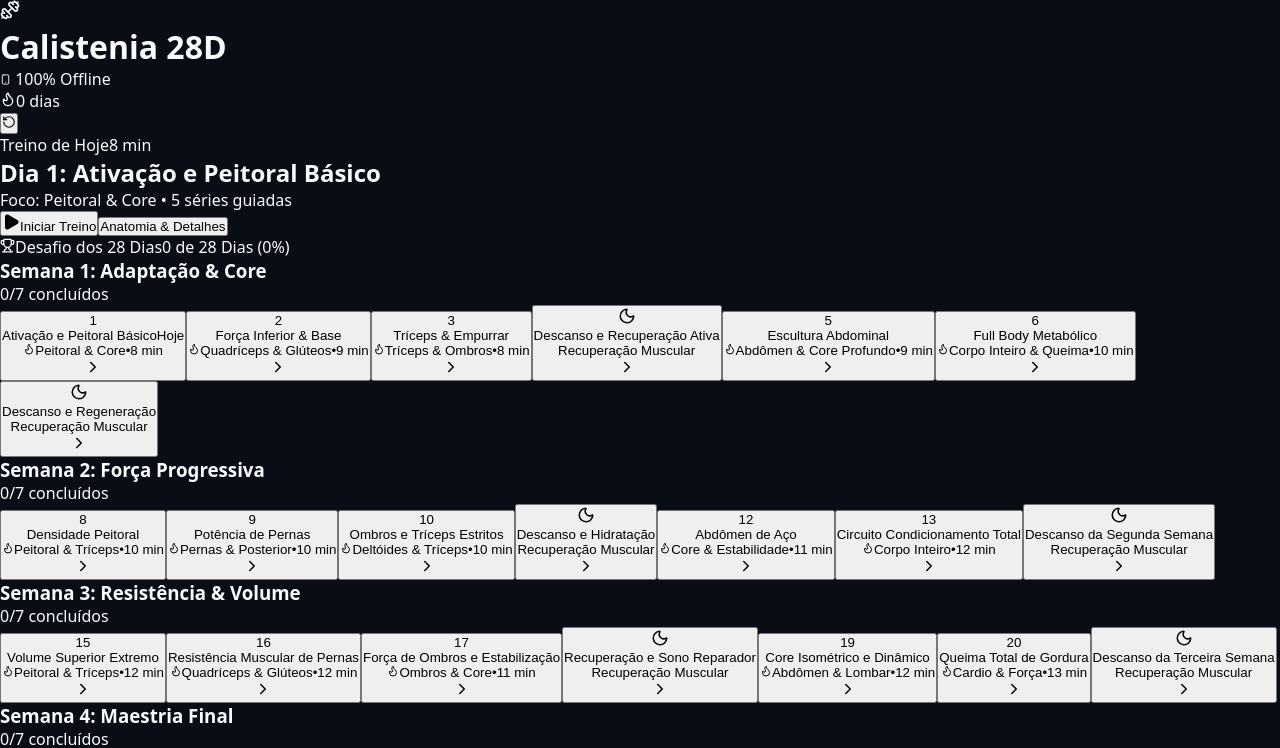
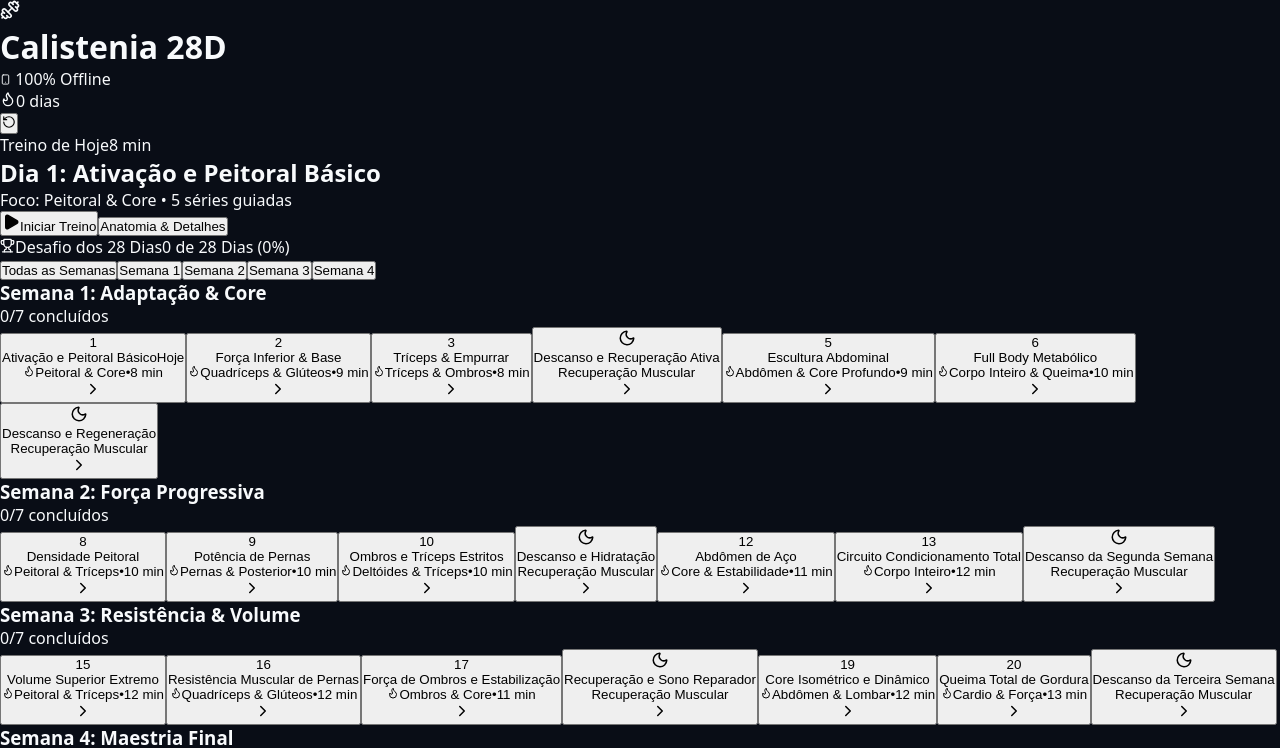
Before and after one commit to heverton-dev/calistenia-28-dias, a React (Vite) app: page / in a window 1280 px wide. Shown: the top 748 px of the page. Built offline with nearby package versions, Linux system fonts and the light colour scheme.

Commit message:
feat(reconstruct): dossie de engenharia reversa, auditoria heuristica mobbin e navegacao por abas semanais

```diff
--- a/src/App.tsx
+++ b/src/App.tsx
@@ -13,6 +13,8 @@ export default function App() {
   const [activeWorkout, setActiveWorkout] = useState<WorkoutDay | null>(null);
   const [inspectingDay, setInspectingDay] = useState<WorkoutDay | null>(null);
 
+  const [selectedWeek, setSelectedWeek] = useState<number | 'all'>('all');
+
   useEffect(() => {
     setProgress(loadProgress());
   }, []);
@@ -20,6 +22,10 @@ export default function App() {
   const nextDay = getNextAvailableDay(progress.completedDays, CHALLENGE_28_DAYS);
   const weekGroups = groupDaysByWeek(CHALLENGE_28_DAYS);
   const completionPercentage = Math.round((progress.completedDays.length / 28) * 100);
+
+  const displayedWeeks = selectedWeek === 'all'
+    ? weekGroups
+    : weekGroups.filter(w => w.weekNumber === selectedWeek);
 
   const handleStartWorkout = (day: WorkoutDay) => {
     setInspectingDay(null);
@@ -149,9 +155,36 @@ export default function App() {
           </div>
         </section>
 
+        {/* Filtro em Pills de Semanas (Padrão Mobbin / Fitbod) */}
+        <div className="flex items-center gap-1.5 overflow-x-auto pb-2 mb-4 scrollbar-none no-scrollbar">
+          <button
+            onClick={() => setSelectedWeek('all')}
+            className={`px-3 py-1.5 rounded-xl text-xs font-bold transition-all whitespace-nowrap ${
+              selectedWeek === 'all'
+                ? 'bg-orange-500 text-white shadow-md shadow-orange-500/30'
+                : 'bg-[#111728] text-slate-400 hover:text-white border border-white/5'
+            }`}
+          >
+            Todas as Semanas
+          </button>
+          {[1, 2, 3, 4].map(w => (
+            <button
+              key={w}
+              onClick={() => setSelectedWeek(w)}
+              className={`px-3 py-1.5 rounded-xl text-xs font-bold transition-all whitespace-nowrap ${
+                selectedWeek === w
+                  ? 'bg-orange-500 text-white shadow-md shadow-orange-500/30'
+                  : 'bg-[#111728] text-slate-400 hover:text-white border border-white/5'
+              }`}
+            >
+              Semana {w}
+            </button>
+          ))}
+        </div>
+
         {/* Grade de Semanas e Dias */}
         <section className="space-y-6">
-          {weekGroups.map(week => (
+          {displayedWeeks.map(week => (
             <div key={week.weekNumber} className="space-y-2.5">
               <div className="flex items-center justify-between px-1">
                 <h3 className="text-xs font-black text-slate-400 uppercase tracking-wider flex items-center gap-1.5">
```
Also changed, not shown: 6 other files (tests, documents, lock files or other folders).
